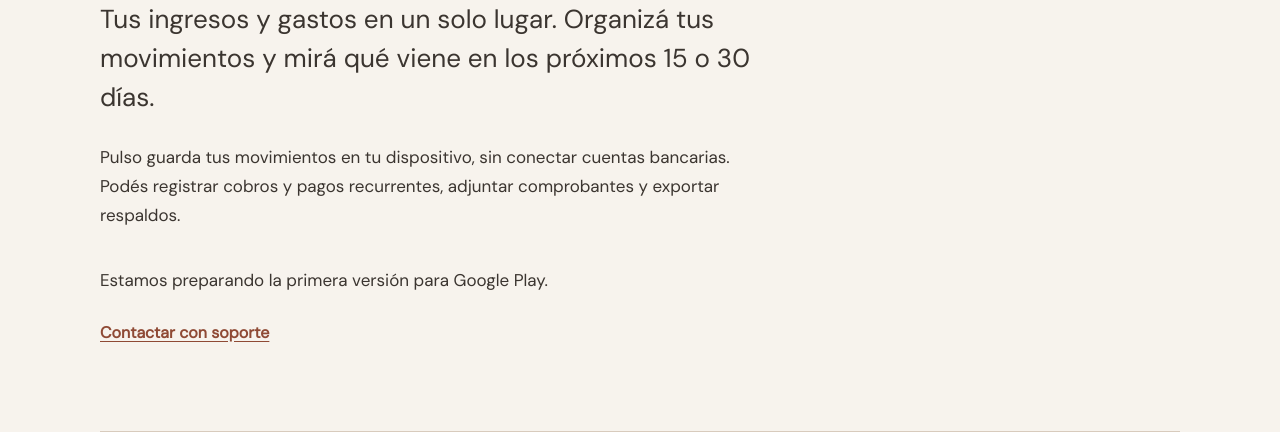
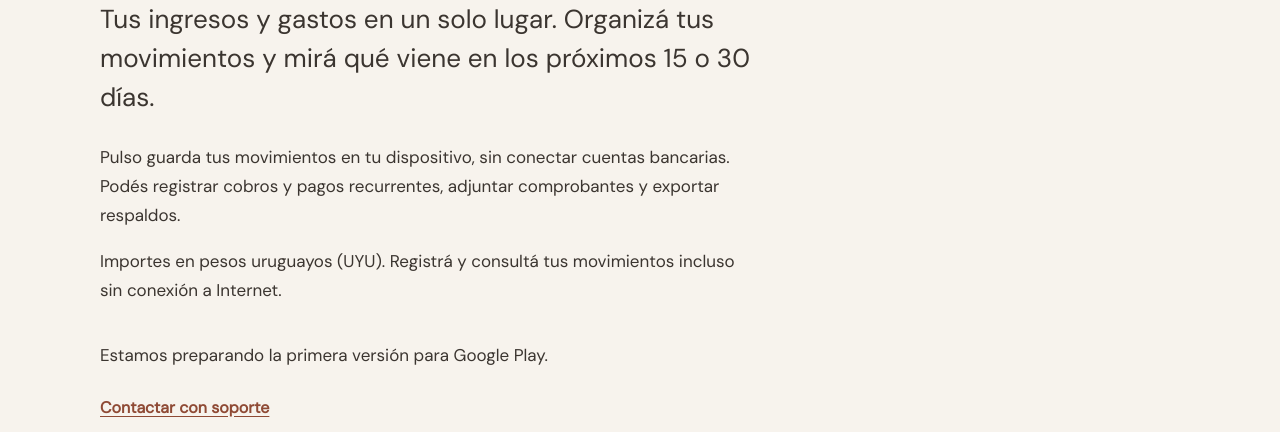
Before and after one commit to Bright20Apps/bright20apps.github.io, a plain HTML site: page pulso/index.html in a window 1280 px wide. Shown: the part 368-800 px from the top of the page. Drawn offline with Linux system fonts and the light colour scheme.

Commit message:
Clarify Pulso currency and offline recording

```diff
--- a/pulso/index.html
+++ b/pulso/index.html
@@ -12,6 +12,7 @@
     <h1>Sabé cuánto<br>dinero libre tenés.</h1>
     <p class="intro">Tus ingresos y gastos en un solo lugar. Organizá tus movimientos y mirá qué viene en los próximos 15 o 30 días.</p>
     <p>Pulso guarda tus movimientos en tu dispositivo, sin conectar cuentas bancarias. Podés registrar cobros y pagos recurrentes, adjuntar comprobantes y exportar respaldos.</p>
+    <p>Importes en pesos uruguayos (UYU). Registrá y consultá tus movimientos incluso sin conexión a Internet.</p>
     <p class="availability">Estamos preparando la primera versión para Google Play.</p>
     <a class="contact" href="mailto:bright20.apps@gmail.com">Contactar con soporte</a>
   </main>
```
